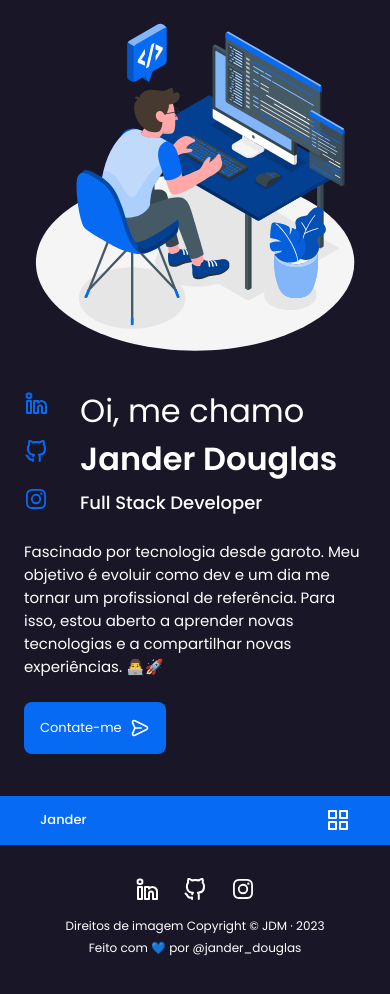
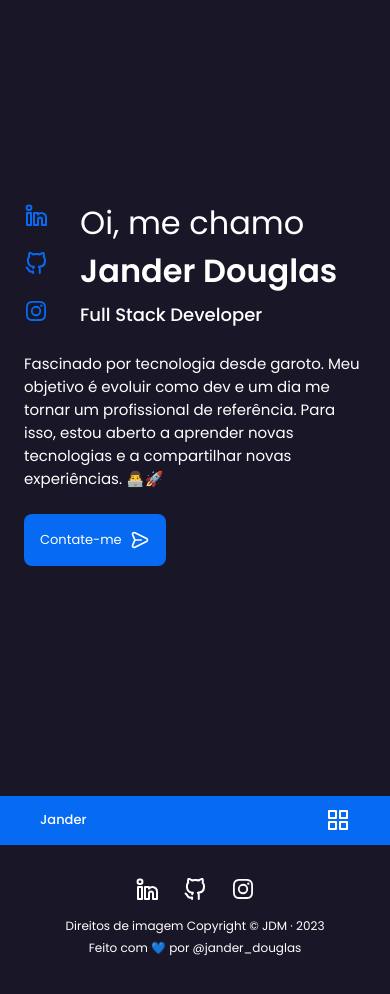
Before and after one commit to janderdev/portfolio, a React (Vite) app: page / in a window 390 px wide. Shown: the top 994 px of the page. Built offline with nearby package versions, Linux system fonts and the light colour scheme.

Commit message:
fix: remove imagem do mobile

```diff
--- a/src/features/home/styles.ts
+++ b/src/features/home/styles.ts
@@ -8,9 +8,9 @@ export const Container = styled.div`
   justify-content: center;
   gap: 1rem;
   grid-template-areas:
-      "image image"
-      "content content"
-      "scroll scroll";
+    "image image"
+    "content content"
+    "scroll scroll";
 
   @media screen and (min-width: 768px) {
     padding: 0 10rem;
@@ -129,17 +129,15 @@ export const Button = styled.div`
 
 export const Image = styled.div`
   grid-area: image;
-  display: flex;
   align-items: center;
   justify-content: center;
   justify-self: center;
   width: fit-content;
   height: fit-content;
+  display: flex;
 
-  @media screen and (max-width: 1366px) {
-    svg {
-      width: 90%;
-    }
+  @media screen and (max-width: 767px) {
+    display: none;
   }
 `;
 
```
